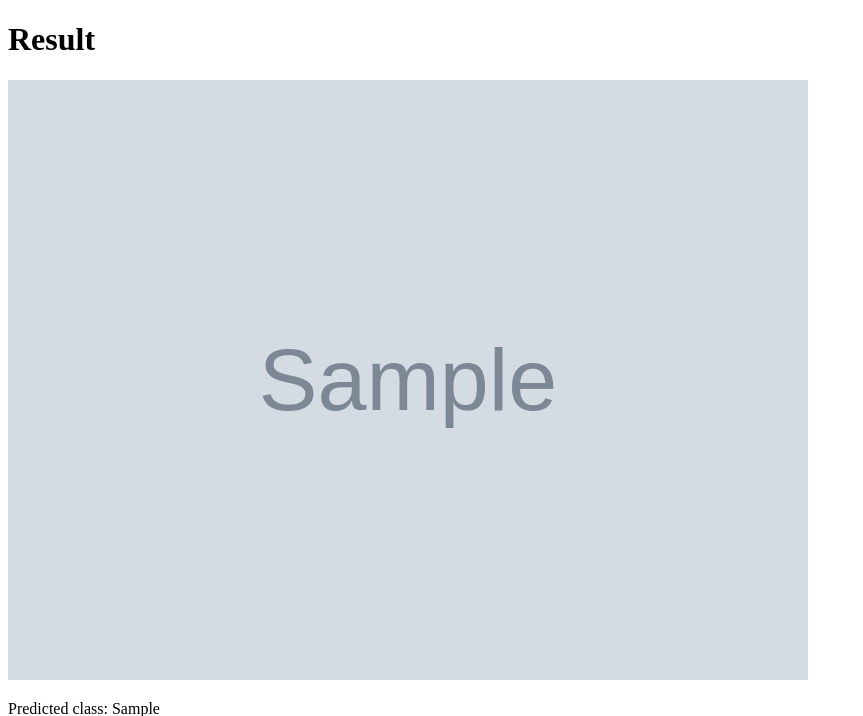
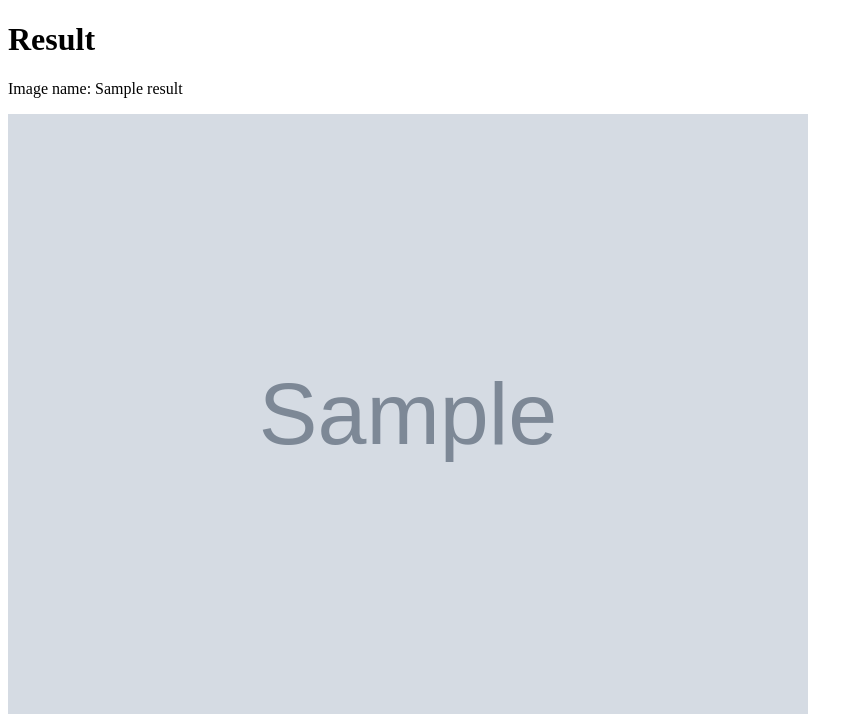
Before and after one commit to lennemo09/LearnMOF-Web, a Flask app: template templates/result.html in a window 1280 px wide. Shown: the top 716 px of the page, without its empty margins (0-863 px from the left). Run offline with Flask 3, Linux system fonts and the light colour scheme; the template is opened without the code that fills it: most values are stand-ins (such as "Sample title", 1, 10 or a date in 2020); grey boxes marked "Sample" are stand-in pictures.

Commit message:
Added image name to result page.

```diff
--- a/app.py
+++ b/app.py
@@ -317,6 +317,7 @@ def result(index):
 
     result = {
         'image_path': file_path,
+        'image_name': os.path.basename(file_path),
         'db_id': str(result_document['_id']),
         'predicted_class': predicted_class,
         'probabilities': probabilities,
--- a/templates/result.html
+++ b/templates/result.html
@@ -25,6 +25,7 @@
   </head>
   <body>
     <h1>Result</h1>
+    <p>Image name: {{ result.image_name }}</p>
     <img src="{{ url_for('uploaded_image', filename=result.image_path) }}" alt="Uploaded Image" width="800">
     <p>Predicted class: {{ result.predicted_class }}</p>
 
```
